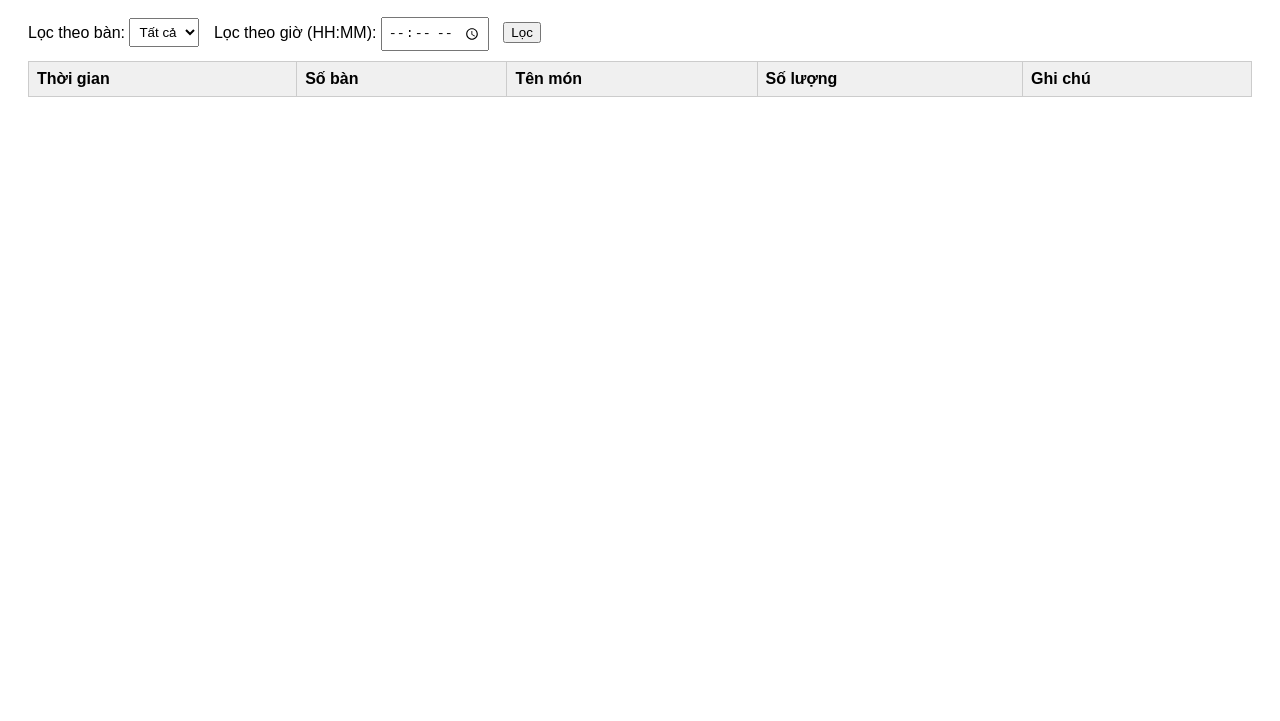
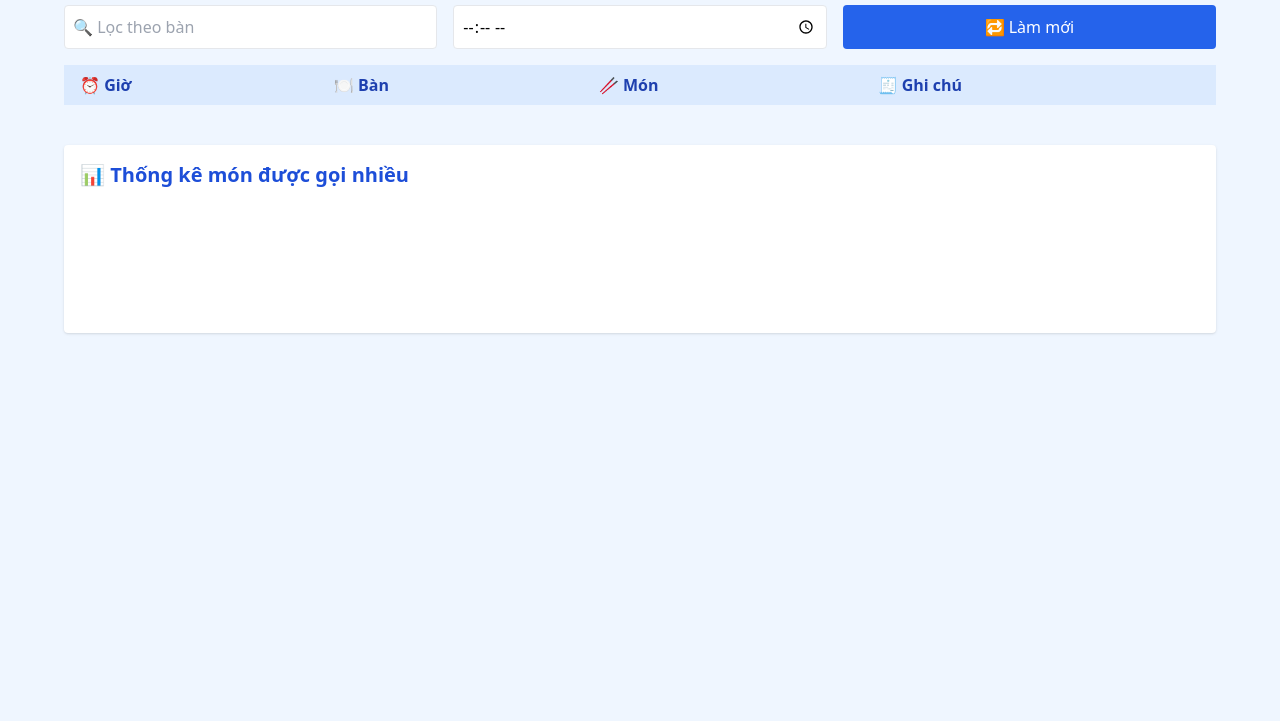
Before and after one commit to chuong09kttt/Smart_Order, a plain HTML site: page view-orders.html in a window 1280 px wide. Shown: the part 79-800 px from the top of the page. Drawn offline with nearby package versions, Linux system fonts and the light colour scheme; no server answers.

Commit message:
view-orders.html

```diff
--- a/view-orders.html
+++ b/view-orders.html
@@ -2,125 +2,125 @@
 <html lang="vi">
 <head>
   <meta charset="UTF-8">
-  <title>Xem đơn hàng</title>
-  <style>
-    body {
-      font-family: Arial, sans-serif;
-      padding: 20px;
-    }
-    h2 {
-      color: #0077cc;
-    }
-    table {
-      width: 100%;
-      border-collapse: collapse;
-      margin-top: 10px;
-    }
-    th, td {
-      border: 1px solid #ccc;
-      padding: 8px;
-      text-align: left;
-    }
-    th {
-      background: #f0f0f0;
-    }
-    input, select {
-      padding: 5px;
-      margin-right: 10px;
-    }
-  </style>
+  <title>📋 Xem Đơn Hàng</title>
+  <script src="https://cdn.tailwindcss.com"></script>
+  <script src="https://cdn.jsdelivr.net/npm/chart.js"></script>
 </head>
-<body>
-  <h2>🔎 Xem đơn hàng theo thời gian và bàn</h2>
+<body class="bg-blue-50 min-h-screen p-6">
+  <div class="max-w-6xl mx-auto">
+    <h1 class="text-3xl font-bold text-center text-blue-700 mb-6">📋 Danh sách đơn hàng</h1>
 
-  <label for="tableFilter">Lọc theo bàn:</label>
-  <select id="tableFilter">
-    <option value="">Tất cả</option>
-  </select>
+    <!-- Bộ lọc -->
+    <div class="grid grid-cols-1 md:grid-cols-3 gap-4 mb-4">
+      <input type="text" id="filterTable" placeholder="🔍 Lọc theo bàn" class="p-2 border rounded w-full">
+      <input type="time" id="filterTime" class="p-2 border rounded w-full">
+      <button onclick="loadData()" class="bg-blue-600 text-white px-4 py-2 rounded hover:bg-blue-700">🔁 Làm mới</button>
+    </div>
 
-  <label for="timeFilter">Lọc theo giờ (HH:MM):</label>
-  <input type="time" id="timeFilter">
-  <button onclick="filterOrders()">Lọc</button>
+    <!-- Bảng dữ liệu -->
+    <div class="overflow-x-auto">
+      <table class="min-w-full bg-white rounded shadow">
+        <thead class="bg-blue-100 text-blue-800">
+          <tr>
+            <th class="py-2 px-4 text-left">⏰ Giờ</th>
+            <th class="py-2 px-4 text-left">🍽️ Bàn</th>
+            <th class="py-2 px-4 text-left">🥢 Món</th>
+            <th class="py-2 px-4 text-left">🧾 Ghi chú</th>
+          </tr>
+        </thead>
+        <tbody id="orderTable" class="text-gray-700"></tbody>
+      </table>
+    </div>
 
-  <table id="orderTable">
-    <thead>
-      <tr>
-        <th>Thời gian</th>
-        <th>Số bàn</th>
-        <th>Tên món</th>
-        <th>Số lượng</th>
-        <th>Ghi chú</th>
-      </tr>
-    </thead>
-    <tbody></tbody>
-  </table>
+    <!-- Biểu đồ -->
+    <div class="mt-10 bg-white rounded p-4 shadow">
+      <h2 class="text-xl font-bold text-blue-700 mb-2">📊 Thống kê món được gọi nhiều</h2>
+      <canvas id="chartFood" height="120"></canvas>
+    </div>
+  </div>
 
   <script>
-    const sheetURL = 'https://docs.google.com/spreadsheets/d/1OdhpqkC5PqVZPmTuDrnAVGL_xcKJVNgQXLQd6hKAJMs/gviz/tq?tqx=out:json';
+    const SHEET_ID = "YOUR_SHEET_ID";
+    const SHEET_NAME = "Form Responses 1";
+    const API_URL = `https://docs.google.com/spreadsheets/d/1OdhpqkC5PqVZPmTuDrnAVGL_xcKJVNgQXLQd6hKAJMs/gviz/tq?tqx=out:json&sheet=${SHEET_NAME}`;
 
-    let allData = [];
+    async function loadData() {
+      try {
+        const res = await fetch(API_URL);
+        const text = await res.text();
+        const json = JSON.parse(text.substr(47).slice(0, -2));
+        const rows = json.table.rows;
 
-    function loadOrders() {
-      fetch(sheetURL)
-        .then(res => res.text())
-        .then(text => {
-          const json = JSON.parse(text.substr(47).slice(0, -2));
-          const rows = json.table.rows;
+        const tbody = document.getElementById("orderTable");
+        tbody.innerHTML = "";
 
-          allData = rows.map(r => ({
-            time: r.c[0]?.f || '',
-            table: r.c[1]?.v || '',
-            food: r.c[2]?.v || '',
-            quantity: r.c[3]?.v || '',
-            note: r.c[4]?.v || ''
-          }));
+        const tableFilter = document.getElementById("filterTable").value.toLowerCase();
+        const timeFilter = document.getElementById("filterTime").value;
 
-          fillTable(allData);
-          populateTableFilter(allData);
-        });
+        const foodCount = {};
+        for (let row of rows) {
+          const time = row.c[0]?.v || "";
+          const table = row.c[1]?.v || "";
+          const food = row.c[2]?.v || "";
+          const note = row.c[3]?.v || "";
+
+          if (
+            (!tableFilter || table.toLowerCase().includes(tableFilter)) &&
+            (!timeFilter || time.startsWith(timeFilter))
+          ) {
+            const tr = document.createElement("tr");
+            tr.innerHTML = `
+              <td class="py-1 px-4">${time}</td>
+              <td class="py-1 px-4">${table}</td>
+              <td class="py-1 px-4">${food}</td>
+              <td class="py-1 px-4">${note}</td>
+            `;
+            tbody.appendChild(tr);
+
+            // Đếm món ăn
+            const items = food.split(",").map(f => f.trim());
+            items.forEach(item => {
+              foodCount[item] = (foodCount[item] || 0) + 1;
+            });
+          }
+        }
+
+        // Cập nhật biểu đồ
+        updateChart(foodCount);
+      } catch (err) {
+        console.error("Lỗi tải dữ liệu:", err);
+      }
     }
 
-    function fillTable(data) {
-      const tbody = document.querySelector('#orderTable tbody');
-      tbody.innerHTML = '';
-      data.forEach(row => {
-        tbody.innerHTML += `
-          <tr>
-            <td>${row.time}</td>
-            <td>${row.table}</td>
-            <td>${row.food}</td>
-            <td>${row.quantity}</td>
-            <td>${row.note}</td>
-          </tr>
-        `;
+    let chart;
+    function updateChart(data) {
+      const labels = Object.keys(data);
+      const values = Object.values(data);
+      if (chart) chart.destroy();
+      const ctx = document.getElementById("chartFood").getContext("2d");
+      chart = new Chart(ctx, {
+        type: "bar",
+        data: {
+          labels,
+          datasets: [{
+            label: "Số lần gọi món",
+            data: values,
+            backgroundColor: "rgba(59,130,246,0.7)"
+          }]
+        },
+        options: {
+          responsive: true,
+          plugins: {
+            legend: { display: false }
+          },
+          scales: {
+            y: { beginAtZero: true }
+          }
+        }
       });
     }
 
-    function populateTableFilter(data) {
-      const select = document.getElementById('tableFilter');
-      const uniqueTables = [...new Set(data.map(row => row.table))];
-      uniqueTables.forEach(table => {
-        const option = document.createElement('option');
-        option.value = table;
-        option.textContent = `Bàn ${table}`;
-        select.appendChild(option);
-      });
-    }
-
-    function filterOrders() {
-      const tableValue = document.getElementById('tableFilter').value;
-      const timeValue = document.getElementById('timeFilter').value;
-
-      const filtered = allData.filter(row => {
-        const matchTable = tableValue === '' || row.table == tableValue;
-        const matchTime = timeValue === '' || row.time.startsWith(timeValue);
-        return matchTable && matchTime;
-      });
-
-      fillTable(filtered);
-    }
-
-    loadOrders();
+    window.onload = loadData;
   </script>
 </body>
 </html>
```
